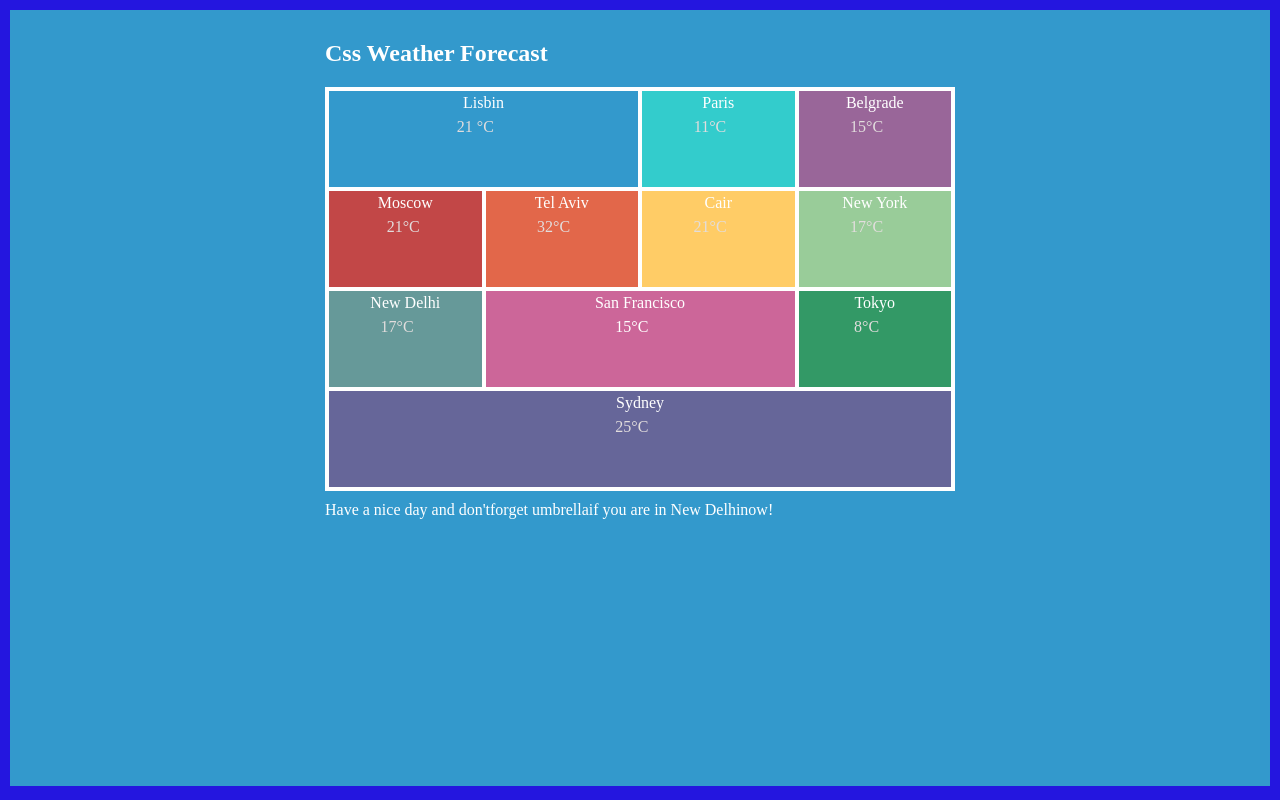
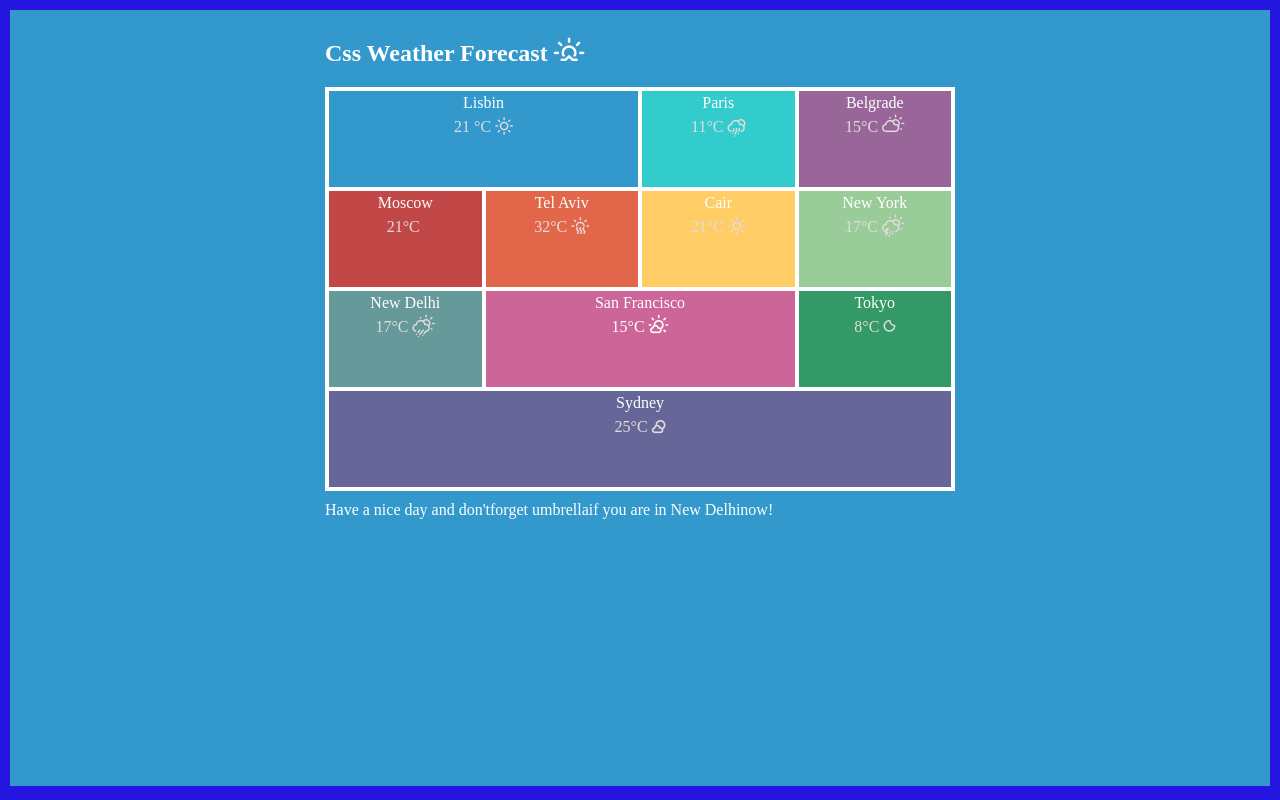
Before and after one commit to Eorvine/eorvine.github.io, a plain HTML site: page lesson-6/l-6.html in a window 1280 px wide. Drawn offline with nearby package versions, Linux system fonts and the light colour scheme; files that its build step writes are made by us from their sources; a web font is replaced by a local one.

Commit message:
+иконки после переноса

```diff
--- a/lesson-6/l-6.html
+++ b/lesson-6/l-6.html
@@ -5,8 +5,8 @@
     <meta charset="UTF-8">
     <meta http-equiv="X-UA-Compatible" content="IE=edge">
     <meta name="viewport" content="width=device-width, initial-scale=1.0">
-    <link rel="stylesheet" href="./css/weather-icons.min.css">
-    <link rel="stylesheet" href="./css/weather-icons-wind.min.css">
+    <link rel="stylesheet" href="./weather-icons-master/css/weather-icons.min.css">
+    <link rel="stylesheet" href="./weather-icons-master/css/weather-icons-wind.min.css">
     <link rel="stylesheet" href="./stile.css">
 
     <title>Weather</title>
```
